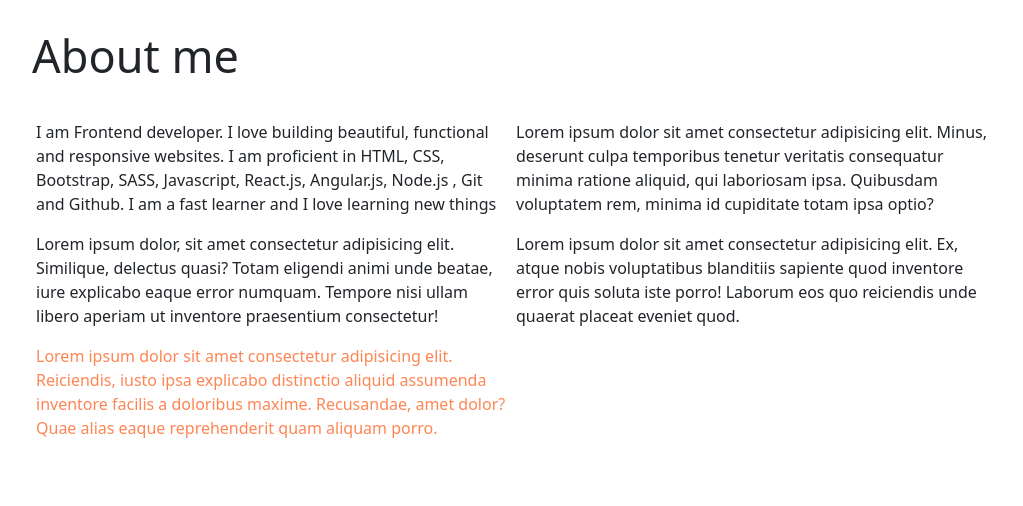
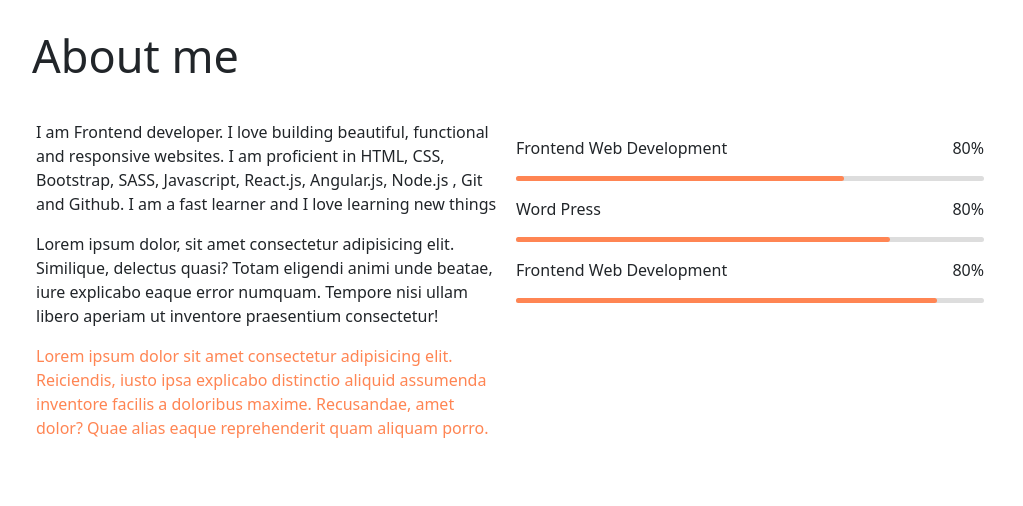
Before and after one commit to EniolaOpakunle/Portfolio, a React (Create React App) app: page / in a window 1280 px wide. Shown: the part 880-1386 px from the top of the page, without its empty margins (128-1151 px from the left). Built offline with nearby package versions, Linux system fonts and the light colour scheme.

Commit message:
Added skill bars to profile.js

```diff
--- a/src/App.css
+++ b/src/App.css
@@ -161,12 +161,28 @@ body{
   justify-content: center !important;
   align-items: center !important;
 }
-footer{
-  /* height: 20px; */
-  background-color: white;
-  border-top: 1px solid rgb(8, 8, 78);
-  justify-content: center;
-
+.skill{
+  /* font-size: 20px; */
+}
+.scale-div{
+  /* width: 100%; */
+  background-color: #ddd;
+  /* font-size: 20px; */
+  height: 5px;
+}
+.percentage{
+  /* text-align: right; */
+  height: 5px;
+  background-color: rgb(255, 133, 83);
+}
+.frontend{
+  width: 70%;
+}
+.word-press{
+  width: 80%;
+}
+.backend{
+  width: 90%;
 }
 /* card css */
 .card-img-top{
@@ -284,6 +300,16 @@ footer{
   border: thin solid rgb(255, 133, 83);
   background-color: white;
   margin: auto !important;
+  transition-property: background-color, color;
+  transition-delay: 0s;
+  /* transform-origin: 1px top; */
+  transition-duration: 0.6s;
+  transition-timing-function: linear;
+
+}
+#moreWork-btn:hover{
+  background-color :rgb(255, 133, 83);
+  color: white;
 }
 #projects{
   /* position: relative !important; */
--- a/src/pages/Profile.js
+++ b/src/pages/Profile.js
@@ -10,9 +10,34 @@ function Profile() {
           <p>Lorem ipsum dolor, sit amet consectetur adipisicing elit. Similique, delectus quasi? Totam eligendi animi unde beatae, iure explicabo eaque error numquam. Tempore nisi ullam libero aperiam ut inventore praesentium consectetur!</p>
           <p className='profile-highlight'>Lorem ipsum dolor sit amet consectetur adipisicing elit. Reiciendis, iusto ipsa explicabo distinctio aliquid assumenda inventore facilis a doloribus maxime. Recusandae, amet dolor? Quae alias eaque reprehenderit quam aliquam porro.</p>
         </div>
-        <div className='w-50'>
-          <p>Lorem ipsum dolor sit amet consectetur adipisicing elit. Minus, deserunt culpa temporibus tenetur veritatis consequatur minima ratione aliquid, qui laboriosam ipsa. Quibusdam voluptatem rem, minima id cupiditate totam ipsa optio?</p>
-          <p>Lorem ipsum dolor sit amet consectetur adipisicing elit. Ex, atque nobis voluptatibus blanditiis sapiente quod inventore error quis soluta iste porro! Laborum eos quo reiciendis unde quaerat placeat eveniet quod.</p>
+        <div className='w-50 mx-2'>
+          <div className='my-3'>
+            <div className='d-flex justify-content-between'>
+              <p className='skill'>Frontend Web Development</p>
+              <p>80%</p>
+            </div>
+            <div className='scale-div w-100 rounded-pill'>
+              <p className='percentage frontend rounded-pill'></p>
+            </div>
+          </div>
+          <div className='my-3'>
+            <div className='d-flex justify-content-between'>
+              <p className='skill'>Word Press</p>
+              <p>80%</p>
+            </div>
+            <div className='scale-div w-100 rounded-pill'>
+              <p className='percentage word-press rounded-pill'></p>
+            </div>
+          </div>
+          <div className='my-3'>
+            <div className='d-flex justify-content-between'>
+              <p className='skill'>Frontend Web Development</p>
+              <p>80%</p>
+            </div>
+            <div className='scale-div w-100 rounded-pill'>
+              <p className='percentage backend rounded-pill'></p>
+            </div>
+          </div>
         </div>
       </div>
     </section>
```
